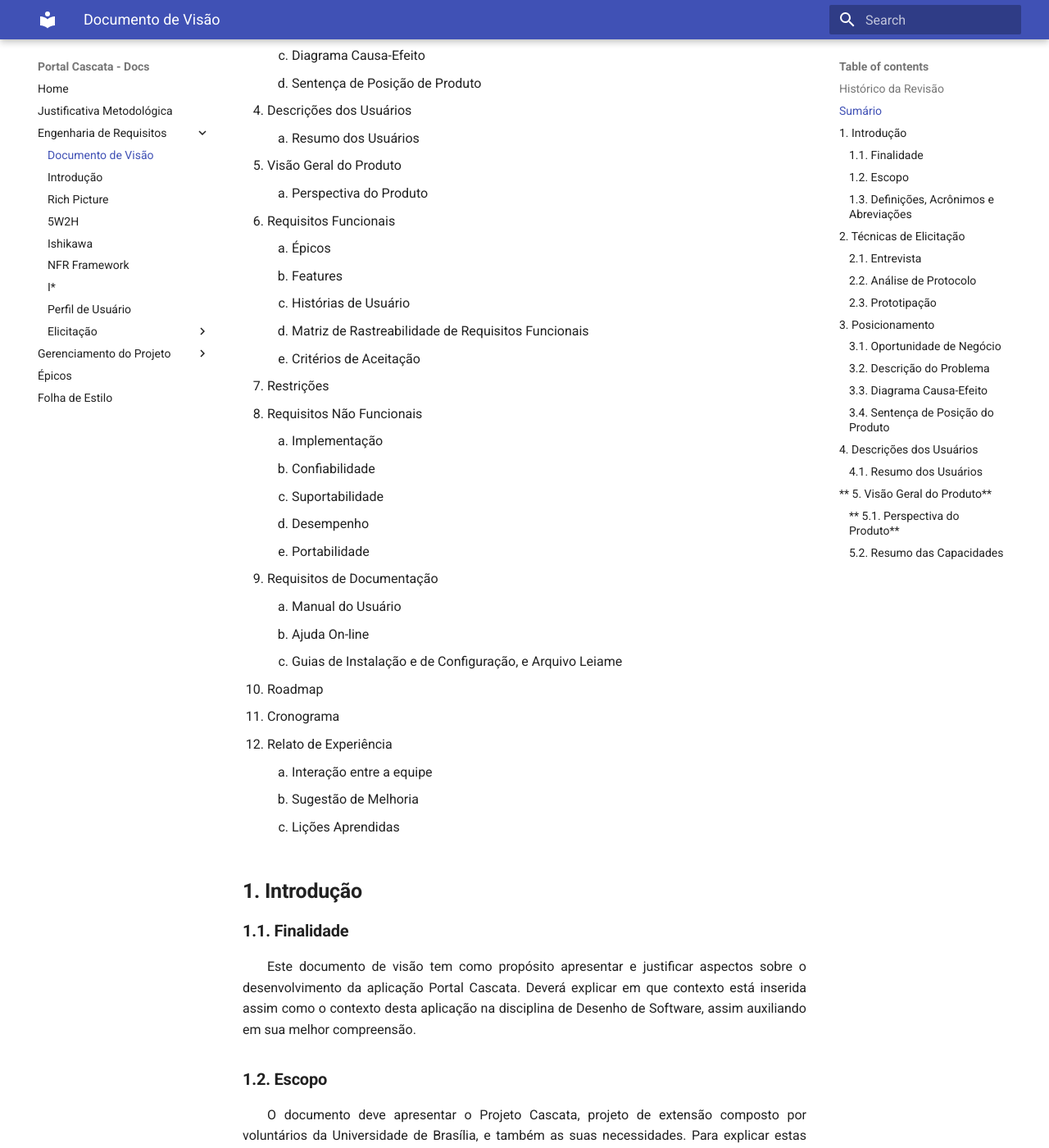
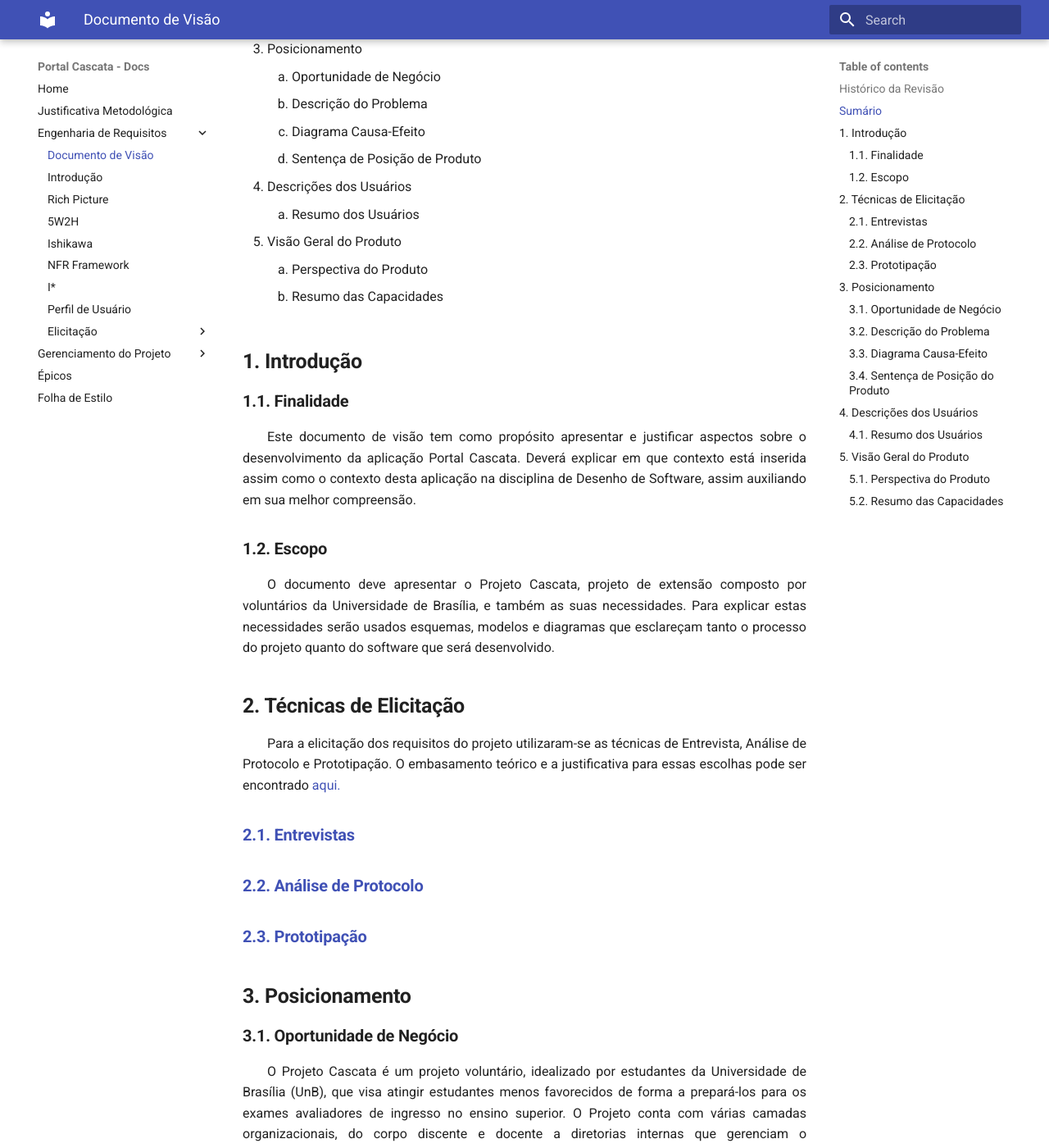
Before and after one commit to projeto-cascata/portal-cascata-docs, an MkDocs documentation site: the page built from docs/requisitos/visao.md, in a window 1280 px wide and 1400 px high, scrolled down 909 px. Shown: the whole window at 82% size. Built offline with MkDocs 1.6.1 and Material for MkDocs 9.7.7, drawn with Linux system fonts in a browser that asks for light colours; old or Windows-style settings are respelled for this version of MkDocs; some of the changed text lies outside the part shown.

Commit message:
Acrescenta links e descrições adicionais ao Documento de Visão.

```diff
--- a/docs/requisitos/visao.md
+++ b/docs/requisitos/visao.md
@@ -28,7 +28,7 @@
 | 28/03 | 0.2    | Introdução: Finalidade e Escopo     | Bernardo Henrique |
 | 29/03 | 0.3    | Posicionamento                      | Felipe Hargreaves |
 | 02/04 | 0.4    | Visão geral do produto                      | Mariana Pícolo |
-
+| 04/04 | 0.5    | Definições e links extras para Técnicas de Elicitação, Diagrama de Causa-Efeito e Resumo de Usuários. | Felipe Hargreaves |
 ---
 
 ## Sumário
@@ -36,7 +36,6 @@
 1. Introdução
     1. Finalidade
     2.  Escopo
-    3.  Definições, Acrônimos e Abreviaturas
 
 2.  Técnicas de Elicitação
     1.  Entrevista
@@ -54,34 +53,7 @@
 
 5.  Visão Geral do Produto
     1.  Perspectiva do Produto
-
-6.  Requisitos Funcionais
-    1.  Épicos
-    2.  Features
-    3.  Histórias de Usuário
-    4.  Matriz de Rastreabilidade de Requisitos Funcionais
-    5.  Critérios de Aceitação
-
-7.  Restrições
-8.  Requisitos Não Funcionais
-    1.  Implementação
-    2.  Confiabilidade
-    3.  Suportabilidade
-    4.  Desempenho
-    5.  Portabilidade
-
-9.  Requisitos de Documentação
-    1.  Manual do Usuário
-    2.  Ajuda On-line
-    3.  Guias de Instalação e de Configuração, e Arquivo Leiame
-
-10. Roadmap
-11. Cronograma
-12. Relato de Experiência
-    1.  Interação entre a equipe
-    2.  Sugestão de Melhoria
-    3.  Lições Aprendidas
-
+    2.  Resumo das Capacidades
 
 ## **1. Introdução**
 
@@ -91,16 +63,14 @@
 ### **1.2. Escopo**
 O documento deve apresentar o Projeto Cascata, projeto de extensão composto por voluntários da Universidade de Brasília, e também as suas necessidades. Para explicar estas necessidades serão usados esquemas, modelos e diagramas que esclareçam tanto o processo do projeto quanto do software que será desenvolvido.
 
-### **1.3. Definições, Acrônimos e Abreviações**
+## **2. Técnicas de Elicitação**
+Para a elicitação dos requisitos do projeto utilizaram-se as técnicas de Entrevista, Análise de Protocolo e Prototipação. O embasamento teórico e a justificativa para essas escolhas pode ser encontrado [aqui.](./elicitacao/elicitacao.md)
 
+### [**2.1. Entrevistas**](./elicitacao/entrevistas.md)
 
-## **2. Técnicas de Elicitação**
+### [**2.2. Análise de Protocolo**](./elicitacao/protocolos.md)
 
-### **2.1. Entrevista**
-
-### **2.2. Análise de Protocolo**
-
-### **2.3. Prototipação**
+### [**2.3. Prototipação**](./elicitacao/prototipo.md)
 
 ## **3. Posicionamento**
 
@@ -133,6 +103,10 @@
 
 
 ### **3.3. Diagrama Causa-Efeito**
+
+![Diagrama](../img/Ishikawa/DiagramaIshikawaBruna_e_Leticia.png)
+
+Informações adicionais sobre o Diagrama podem ser acessadas [aqui.](./ishikawa.md)
 
 ### **3.4. Sentença de Posição do Produto**
 
@@ -169,9 +143,10 @@
 
 ## **4. Descrições dos Usuários**
 ### **4.1.  Resumo dos Usuários**
+A aplicação contemplará uma grande estrutura de envolvidos com o Projeto Cascata, tanto em sua organização interna quanto no relacionamento externo com os alunos e a comunidade. O Projeto possui uma hierarquia bem definida entre as partes que o constituem, sendo esta hierarquia refletida no sistema. Uma descrição detalhada dos usuários do Portal e suas respectivas atribuições pode ser acessada [aqui.](perfil-usuario.md)
 
-## ** 5. Visão Geral do Produto**
-### ** 5.1. Perspectiva do Produto**
+## **5. Visão Geral do Produto**
+### **5.1. Perspectiva do Produto**
 
 O sistema centralizará as responsabilidades das diretorias e da presidência do Projeto Cascata, facilitando o monitoramento de frequência, divulgação de material e de notícias. Também fornece suporte aos alunos, exibindo seu *status* de frequência, e acesso aos materiais didáticos elaborados pelos professores do projeto.
 ### **5.2. Resumo das Capacidades**
```
